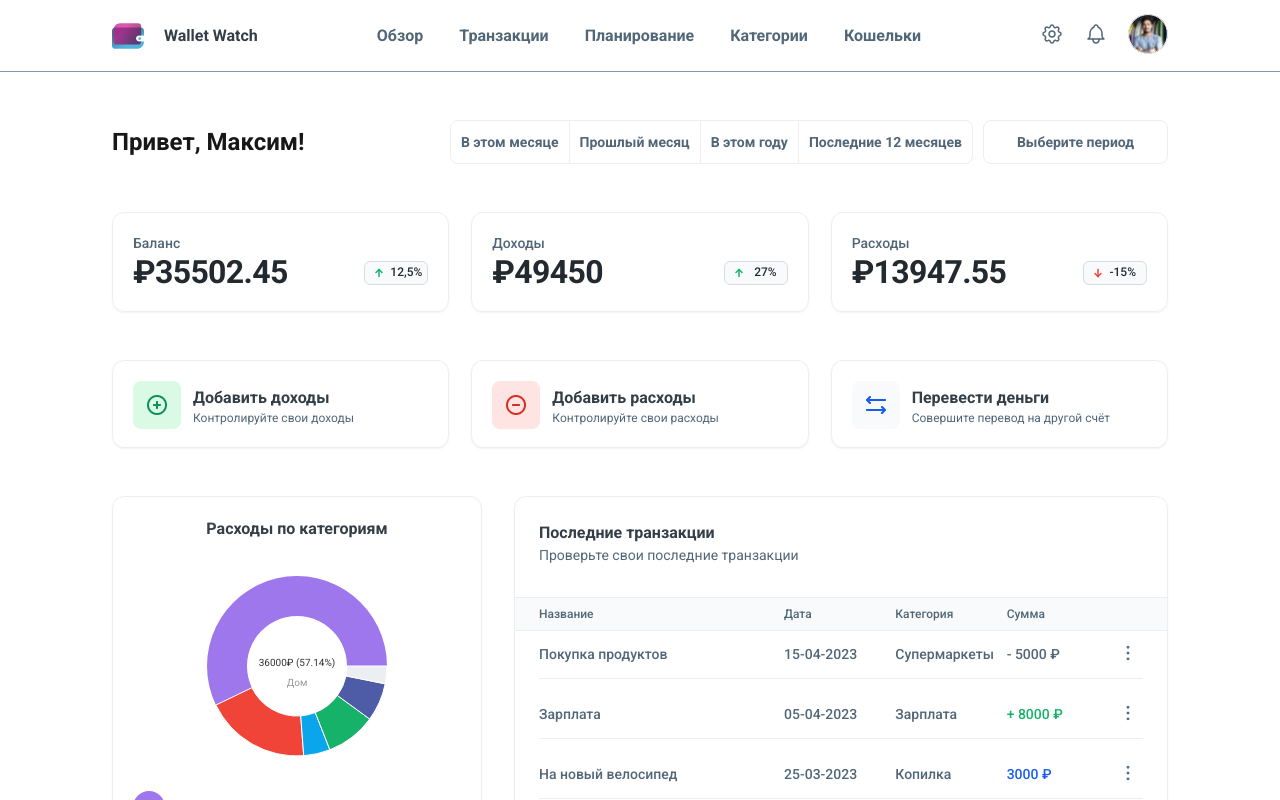
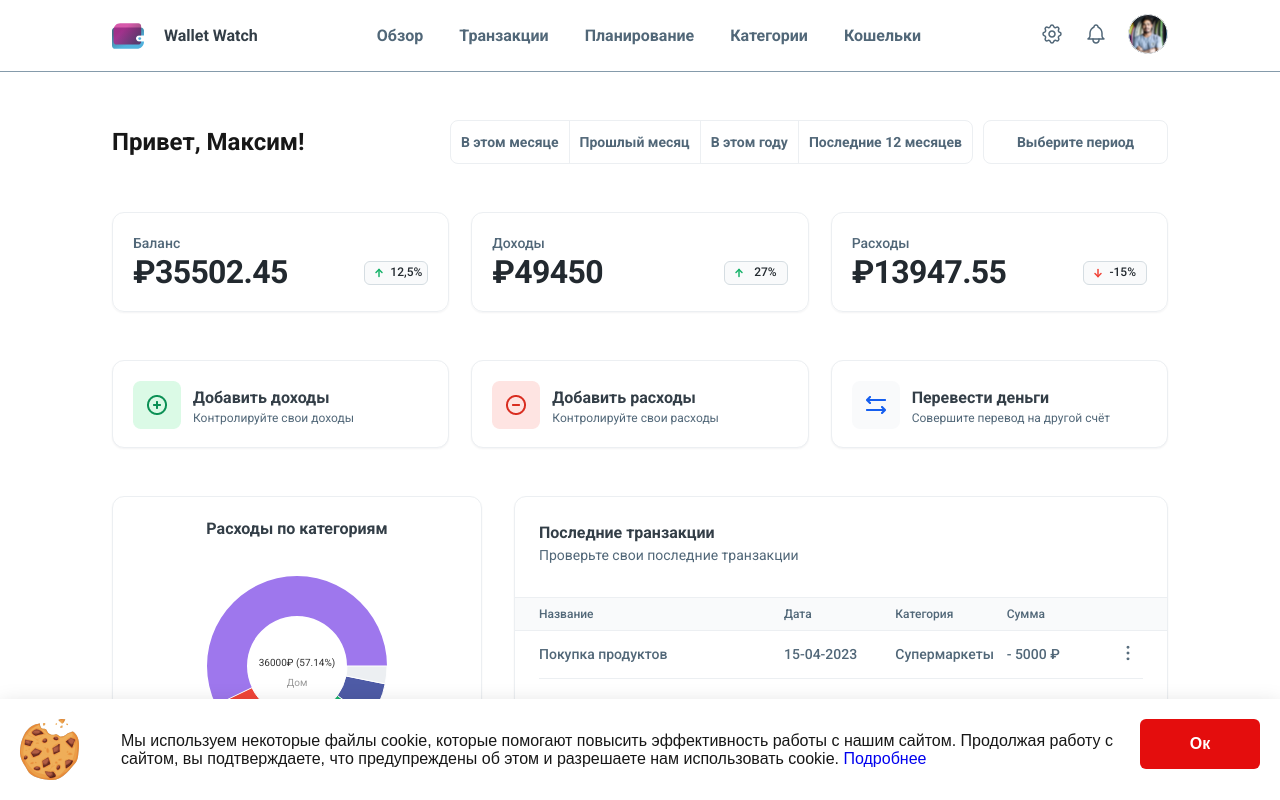
Before and after one commit to Lugovskoy-Maxim/wallet, a Next.js app: page / in a window 1280 px wide. Shown: the top 800 px of the page. Built offline with nearby package versions, Linux system fonts and the light colour scheme.

Commit message:
on: cookie notification banner

```diff
--- a/app/layout.tsx
+++ b/app/layout.tsx
@@ -3,6 +3,7 @@ import localFont from "next/font/local";
 import "./globals.css";
 import Header from "@/components/Header/Header";
 import Footer from "@/components/Footer/Footer";
+import CookieNotificationBanner from "@/components/CookieNotificationBanner/CookieNotificationBanner";
 
 const geistSans = localFont({
   src: "../public/fonts/GeistVF.woff",
@@ -32,6 +33,7 @@ export default function RootLayout({
         <Header />
           <main>{children}</main>
         <Footer />
+        <CookieNotificationBanner/>
       </body>
     </html>
   );
```
